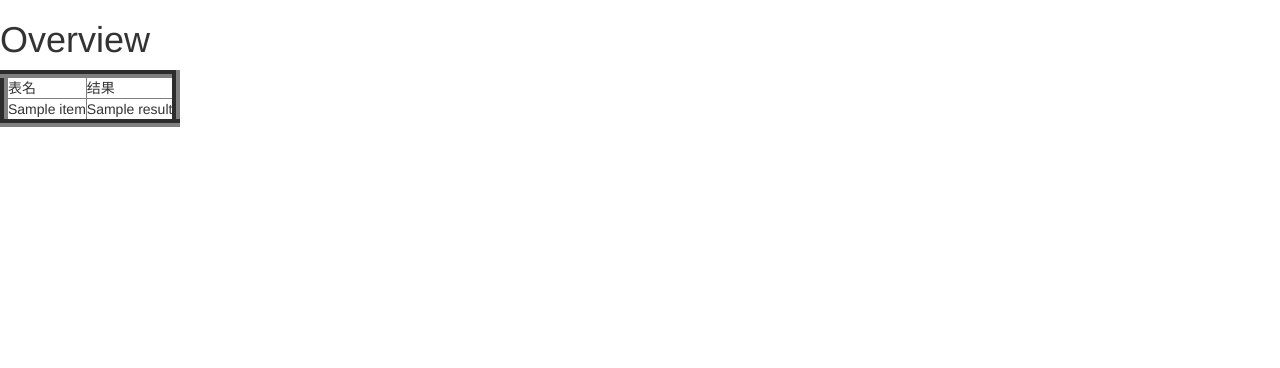
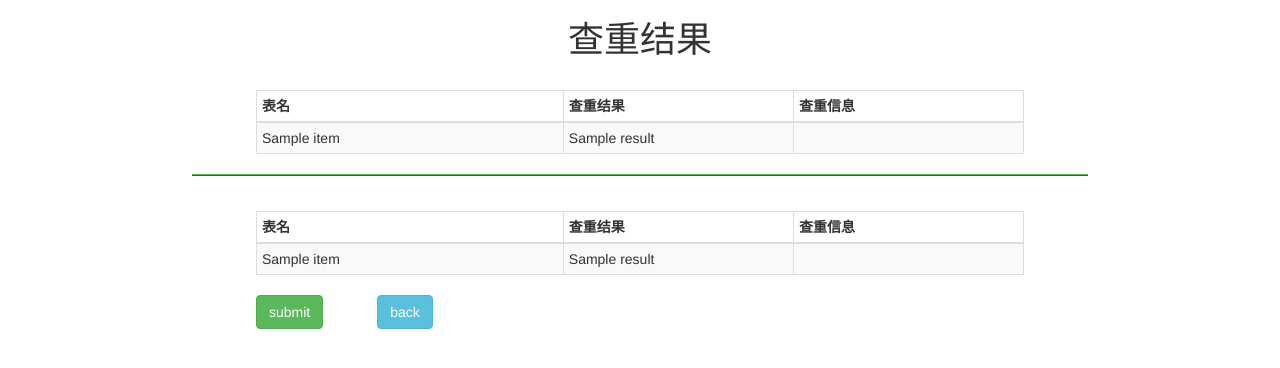
Before and after one commit to liulei1/Flask_check_repi, a Flask app: template templates/result.html in a window 1280 px wide. Shown: the top 368 px of the page. Run offline with Flask 2, Linux system fonts and the light colour scheme; the template is opened without the code that fills it: most values are stand-ins (such as "Sample title", 1, 10 or a date in 2020); some libraries are stand-ins or nearby versions.

```diff
--- a/templates/result.html
+++ b/templates/result.html
@@ -1,22 +1,92 @@
 {% extends "layout.html" %}
 {% block body %}
-  <h1>Overview</h1>
-  <table border="8" cellpadding="5">
+<h1 align="center">查重结果</h1>
+<div style="width:60%;margin-left:20%;margin-top:3rem;">
+  <table class="table table-striped table-bordered table-hover table-condensed">
     <thead>
     <tr>
-        <td>表名</td>
-        <td>结果</td>
+      <th style="width:40%">表名</th>
+      <th style="width:30%">查重结果</th>
+      <th style="width:30%">查重信息</th>
     </tr>
-      {% for item in res%}
+    </thead>
+    <tbody>
+    {% for item in match%}
     <tr>
       <td>
-          {{item.name}}
+        {{item.t_name}}
       </td>
       <td>
         {{item.result}}
       </td>
+      <td>
+        {{item.msg}}
+      </td>
     </tr>
     {% endfor %}
+    </tbody>
+  </table>
+</div>
+
+<!--<div style="width:60%;margin-left:20%">-->
+  <!--<table class="table table-striped table-bordered table-hover table-condensed">-->
+    <!--<thead>-->
+    <!--<tr>-->
+      <!--<th>表名</th>-->
+      <!--<th>查重结果</th>-->
+    <!--</tr>-->
+    <!--</thead>-->
+    <!--<tbody>-->
+    <!--{% for item in maybe%}-->
+    <!--<tr>-->
+      <!--<td>-->
+        <!--{{item.t_name}}-->
+      <!--</td>-->
+      <!--<td>-->
+        <!--{{item.result}}-->
+      <!--</td>-->
+    <!--</tr>-->
+    <!--{% endfor %}-->
+    <!--</tbody>-->
+  <!--</table>-->
+<!--</div>-->
+
+<hr style="height:5px;border:none;border-top:2px ridge #5cb85c;width:70%">
+
+<div style="width:60%;margin-left:20%;margin-top:3rem;">
+  <table class="table table-striped table-bordered table-hover table-condensed">
+    <thead>
+    <tr>
+      <th style="width:40%">表名</th>
+      <th style="width:30%">查重结果</th>
+      <th>查重信息</th>
+    </tr>
     </thead>
+    <tbody>
+    {% for item in unmatch%}
+    <tr>
+      <td>
+        {{item.t_name}}
+      </td>
+      <td>
+        {{item.result}}
+      </td>
+      <td>
+        {{item.msg}}
+      </td>
+    </tr>
+    {% endfor %}
+    </tbody>
   </table>
+  <button class="btn btn-success" onclick="form_submit()">submit</button>
+  <button class="btn btn-info" style="margin-left:5rem" onclick="location='/'">back</button>
+</div>
+<script>
+    function form_submit(){
+        if(confirm("确认提交？")){
+            window.location.href='/'
+        }
+    }
+</script>
+
 {% endblock %}
```
Also changed, not shown: bdpf/service/checkservice.py (+9 -18 lines), templates/register.html (+21 -14 lines). Lines whose indentation alone changed are shown as unchanged.
